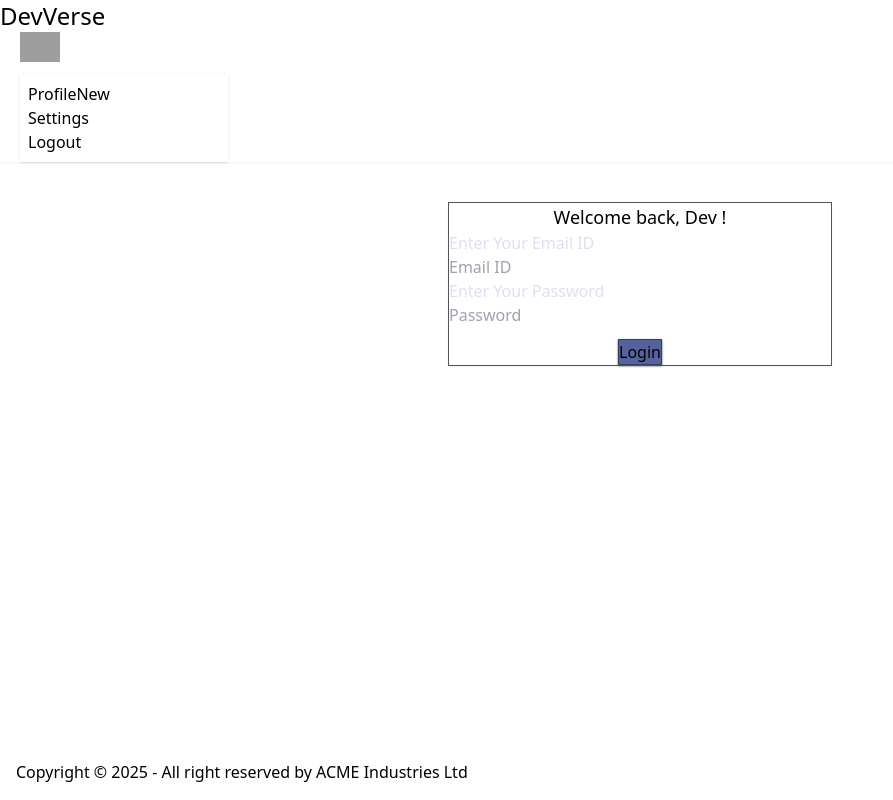
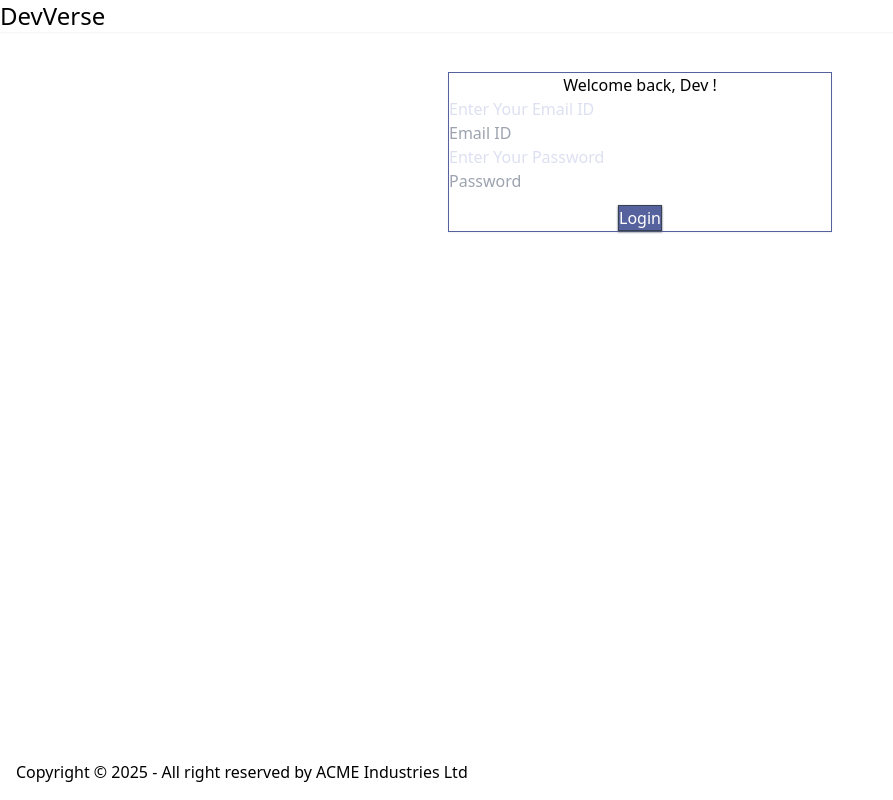
Before and after one commit to vaishnavi-ra-ut/DevTinder-UI, a React (Vite) app: page /login in a window 1280 px wide. Shown: the whole page, without its empty margins (0-893 px from the left). Built offline with nearby package versions, Linux system fonts and the light colour scheme; grey boxes are pictures that could not be loaded.

Commit message:
made the login page

```diff
--- a/package.json
+++ b/package.json
@@ -10,10 +10,12 @@
     "preview": "vite preview"
   },
   "dependencies": {
+    "@reduxjs/toolkit": "^2.8.2",
     "axios": "^1.10.0",
     "cors": "^2.8.5",
     "react": "^19.1.0",
     "react-dom": "^19.1.0",
+    "react-redux": "^9.2.0",
     "react-router-dom": "^7.6.2"
   },
   "devDependencies": {
--- a/src/App.jsx
+++ b/src/App.jsx
@@ -1,10 +1,13 @@
 import { BrowserRouter, Route, Routes } from "react-router-dom";
 import Body from "./components/Body";
 import Login from "./components/Login";
+import { Provider } from "react-redux";
+import appStore from "./utils/appStore";
 
 export default function App() {
   return (
     <>
+      <Provider store={appStore}>
         {/* The BrowserRouter component wraps the entire application to enable routing */}
         <BrowserRouter basename="/">
           <Routes>
@@ -14,6 +17,7 @@ export default function App() {
             </Route>
           </Routes>
         </BrowserRouter>
+      </Provider>
     </>
   );
 }
--- a/src/components/Login.jsx
+++ b/src/components/Login.jsx
@@ -1,6 +1,10 @@
 import axios from 'axios';
 import { useState } from 'react'
+import { useDispatch } from "react-redux";
+import { addUser } from "../utils/userSlice";
+
 const Login = () => {
+    const dispatch = useDispatch();
     const [emailId, setEmail] = useState("");
     const [password, setPassword] = useState("");
 
@@ -10,7 +14,8 @@ const Login = () => {
             const res = await axios.post("http://localhost:3000/login" , {
                 emailId , password
             } , { withCredentials: true })
-             console.log("Login success:", res.data); // ← Checkpoint 2
+             console.log("Login success:", res.data);
+             dispatch(addUser(res.data));
         }catch(error) {
             console.error("Login failed:", error);
         }
@@ -18,9 +23,9 @@ const Login = () => {
 
 return (
     <div>
-        <div className="card bg-base-200 w-96 shadow-sm item-center mx-auto mt-10 border border-1 border-zinc-600 ">
+        <div className="card bg-base-200 w-96 shadow-sm item-center mx-auto mt-10 border border-1 border-[#56629d] ">
             <div className="card-body">
-                <h2 className="card-title flex justify-center text-lg ">Welcome back, Dev !</h2>
+                <h2 className="card-title flex justify-center text-lg]">Welcome back, Dev !</h2>
                 <fieldset className="fieldset">
                     <legend className=" fieldset text-[#dde0f1]">Enter Your Email ID</legend>
                     <input type="text" value={emailId} onChange={(e)=>setEmail(e.target.value)} className="input border-[#56629d]" placeholder="Email ID" />
@@ -30,7 +35,7 @@ return (
                     <input type="text" value={password} onChange={(e)=>setPassword(e.target.value)} className="input border-[#56629d]" placeholder="Password" />
                 </fieldset>
                 <div className="card-actions mt-3 flex justify-center ">
-                    <button onClick={handleLogin} className="btn bg-[#56629d] border border-1 border-gray-700 shadow-sm shadow-gray-600 hover:border-slate-300 hover:bg-[#4b558a] hover:text-white">
+                    <button onClick={handleLogin} className="btn bg-[#56629d] border border-1 text-white border-gray-700 shadow-sm shadow-gray-600 hover:border-slate-300 hover:bg-[#4b558a] hover:text-white">
                         Login
                     </button>
                 </div>
--- a/src/components/Navbar.jsx
+++ b/src/components/Navbar.jsx
@@ -1,25 +1,34 @@
 import React from 'react'
+import { useSelector } from 'react-redux'
 
 const Navbar = () => {
+
+  const user = useSelector((store) => store.user);
+
   return (
     <>
       <div className="navbar bg-base-300 shadow-sm">
         <div className="flex-1">
           <a className="btn btn-ghost text-2xl">DevVerse</a>
         </div>
-        <div className="flex gap-2">
+        {user && (
+          <div className="flex gap-2">
           <div className="dropdown dropdown-end mx-5">
-            <div
+            <div className="flex items-center gap-2">
+              <p>Welcome {user.firstName} !</p>
+              <div
               tabIndex={0}
               role="button"
-              className="btn btn-ghost btn-circle avatar"
+              className="flex items-center gap-2 px-3 py-2 rounded-md"
             >
-              <div className="w-10 rounded-full">
+              <div className="w-9 h-9 rounded-full  overflow-hidden">
                 <img
                   alt="Tailwind CSS Navbar component"
-                  src="https://img.daisyui.com/images/stock/photo-1534528741775-53994a69daeb.webp"
+                  src={user.photoURL}
+                  className='w-full h-full object-cover'
                 />
               </div>
+            </div>
             </div>
             <ul
               tabIndex={0}
@@ -40,6 +49,7 @@ const Navbar = () => {
             </ul>
           </div>
         </div>
+        )}
       </div>
     </>
   )
--- /dev/null
+++ b/src/utils/appStore.js
@@ -0,0 +1,10 @@
+import { configureStore } from "@reduxjs/toolkit";
+import userReducer from "./userSlice";
+
+const appStore = configureStore({
+    reducer :{
+        user: userReducer
+    }
+});
+
+export default appStore;
--- /dev/null
+++ b/src/utils/userSlice.js
@@ -0,0 +1,17 @@
+import { createSlice } from "@reduxjs/toolkit";
+
+const userSlice = createSlice({
+    name : "user",
+    initialState : null ,
+    reducers : {
+        addUser : (state , action) => {
+            return action.payload;
+        } ,
+        removeUser : () => {
+            return null;
+        }
+    }
+})
+
+export const { addUser , removeUser } = userSlice.actions;
+export default userSlice.reducer;
```
Also changed, not shown: 1 other file (tests, documents, lock files or other folders). Lines whose indentation alone changed are shown as unchanged.
